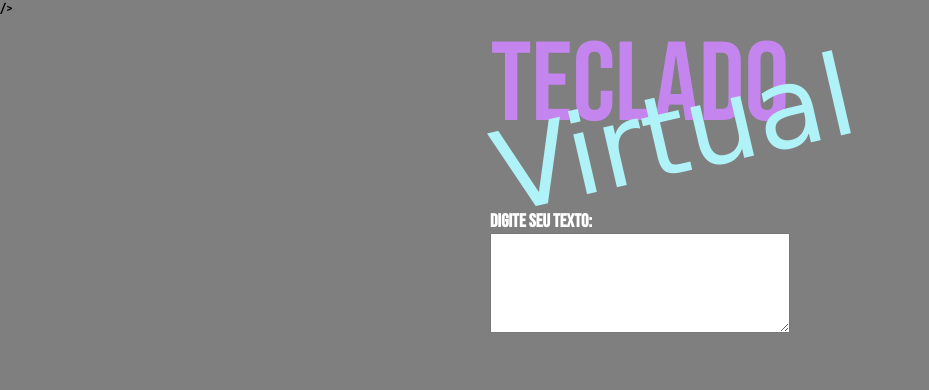
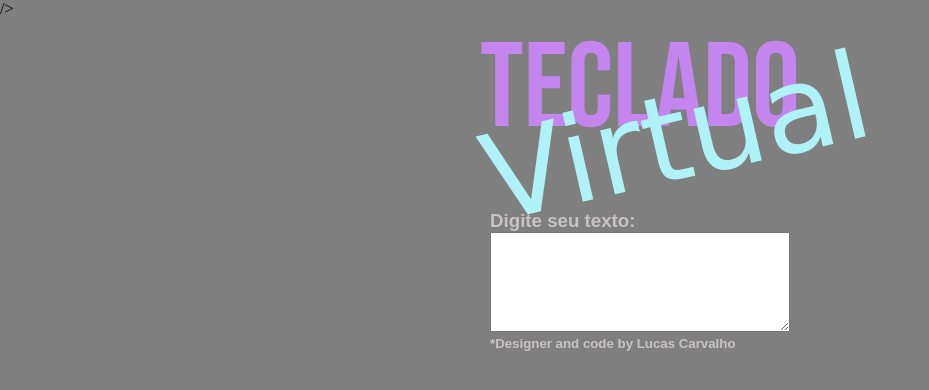
Before and after one commit to luccarvalho/virtual-keyboard, a plain HTML site: page index.html in a window 1280 px wide. Shown: the whole page, without its empty margins (0-929 px from the left). Drawn offline with Linux system fonts and the light colour scheme; a web font is replaced by a local one.

Commit message:
Add files via upload

```diff
--- a/css/style.css
+++ b/css/style.css
@@ -5,21 +5,21 @@
 }
 
 body {
-  font-family: "Bebas Neue", cursive;
   background: linear-gradient(rgba(0, 0, 0, 0.5), rgba(0, 0, 0, 0.5)),
     url(../img/keyboard.jpg);
 }
 
 .container {
+  align-items: center;
   display: flex;
   flex-direction: column;
-  align-items: center;
 }
 
 .textoTeclado {
+  color: #c486ee;
+  font-family: "Bebas Neue", cursive;
+  font-size: 7.5em;
   position: relative;
-  font-size: 7em;
-  color: #c486ee;
 }
 
 .textoVirtual {
@@ -30,7 +30,8 @@ body {
   transform: rotate(-13deg);
 }
 
-.caixaDeTexto h3 {
-  color: #ffffff;
+.caixaDeTexto {
+  color: #c7c3c3;
+  font-family: Arial, Helvetica, sans-serif;
   margin-top: 3em;
 }
--- a/index.html
+++ b/index.html
@@ -43,6 +43,7 @@
             width: 300px;
           "
         ></textarea>
+        <h5>*Designer and code by Lucas Carvalho</h5>
       </div>
     </main>
 
```
